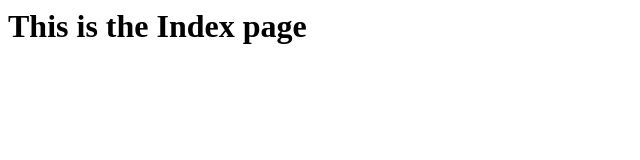
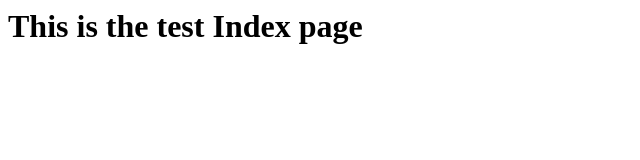
Before and after one commit to Gargastic21/docker-sample, a plain HTML site: page index.html in a window 1280 px wide. Shown: the whole page, without its empty margins (0-640 px from the left). Drawn offline with Linux system fonts and the light colour scheme.

Commit message:
Update index.html

```diff
--- a/index.html
+++ b/index.html
@@ -3,6 +3,6 @@
 <title>Flask Tutorial</title>
 </head>
 <body>
-<h1>This is the Index page</h1>
+<h1>This is the test Index page </h1>
 </body>
 </html>
```
